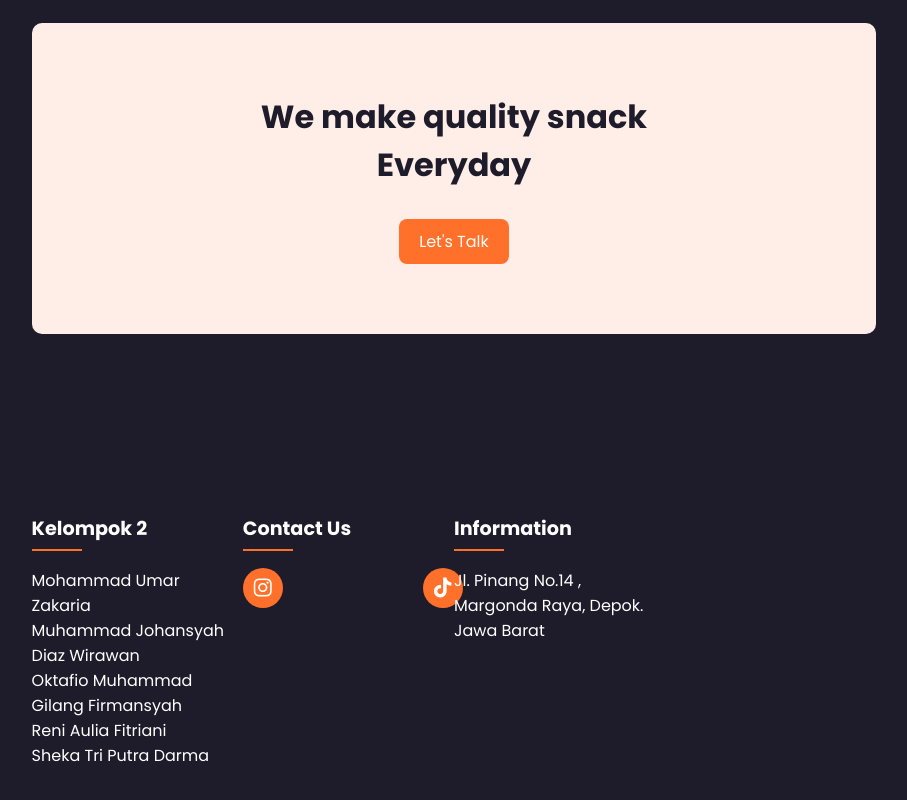
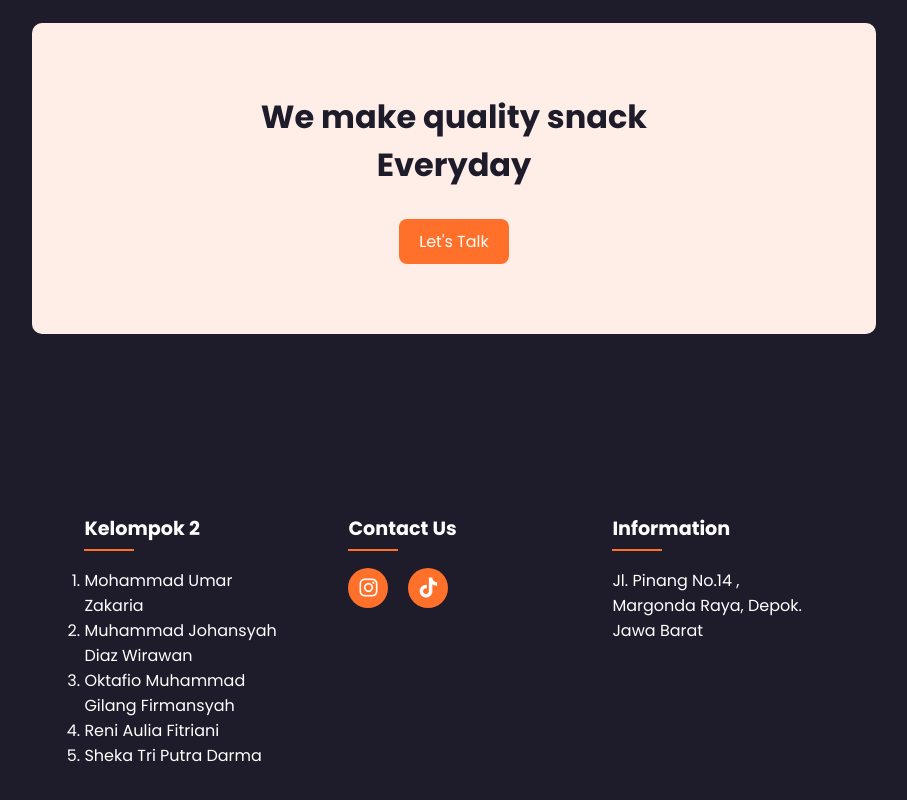
Before and after one commit to johansyahdiaz/chiltimesnack, a plain HTML site: page index.html in a window 1280 px wide. Shown: the part 2662-3462 px from the top of the page, without its empty margins (186-1093 px from the left). Drawn offline with nearby package versions, Linux system fonts and the light colour scheme.

Commit message:
Update style.css

```diff
--- a/style.css
+++ b/style.css
@@ -4,7 +4,7 @@
 	box-sizing: border-box;
 	font-family: 'Poppins', sans-serif;
 	scroll-behavior: smooth;
-	list-style: none;
+
 	text-decoration: none;
 }
 
@@ -43,6 +43,9 @@ header{
 }
 .navbar{
 	display: flex;
+}
+ul.navbar{
+	list-style:none ;
 }
 .navbar a{
 	color: var(--text-coLor);
@@ -213,6 +216,7 @@ section{
 .main{
 	display: flex;
 	flex-wrap: wrap;
+	justify-content: space-evenly;
 }
 .footer{
 	padding: 10px 0;
@@ -250,7 +254,7 @@ section{
 	transform: translateX(-12px);
 }
 .col .social{
-	width: 220px;
+	width: 100px;
 	display: flex;
 	align-items: center;
 	justify-content: space-between;
@@ -272,6 +276,8 @@ section{
 	color: var(--bg-color);
 	background: var(--text-coLor);
 }
+
+
 @media (max-width: 1560px) {
 	header{
 		padding: 15px 40px;
```
